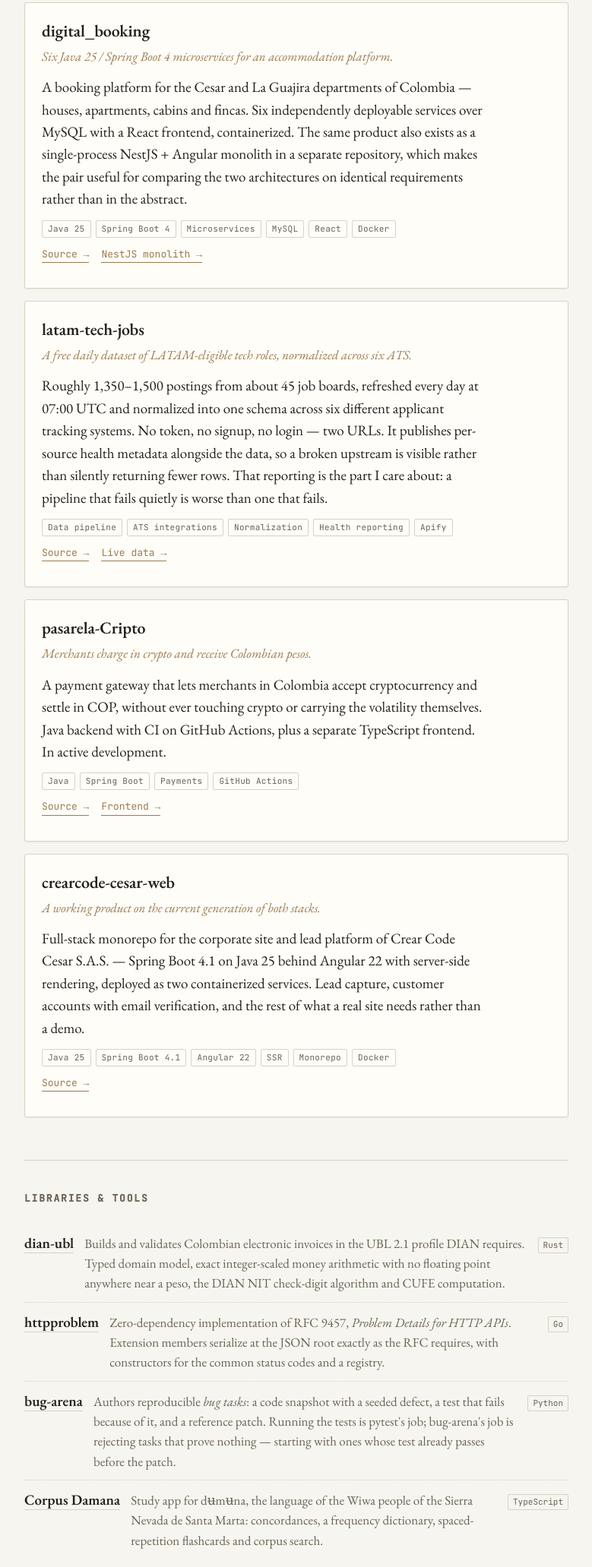
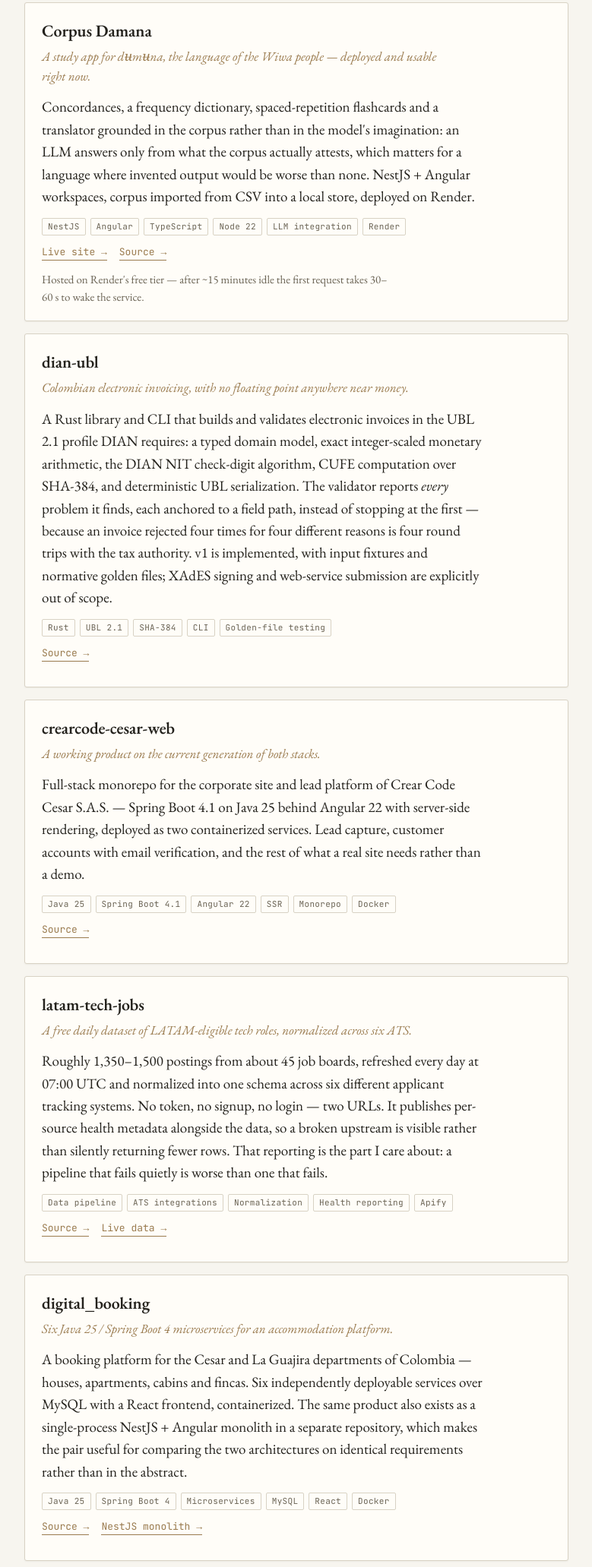
Before and after one commit to JuanCarlosGuti/JuanCarlosGuti.github.io, a plain HTML site: page index.html in a window 1280 px wide. Shown: the part 977-3040 px from the top of the page at 76% size, without its empty margins (250-1029 px from the left). Drawn offline with nearby package versions, Linux system fonts and the light colour scheme.

Commit message:
Feature Corpus Damana, dian-ubl and crearcode-cesar-web

```diff
--- a/index.html
+++ b/index.html
@@ -154,11 +154,28 @@
   </article>
 
   <article class="proj">
-    <h3><a href="https://github.com/JuanCarlosGuti/digital_booking">digital_booking</a></h3>
-    <p class="tagline">Six Java 25 / Spring Boot 4 microservices for an accommodation platform.</p>
-    <p>A booking platform for the Cesar and La Guajira departments of Colombia — houses, apartments, cabins and fincas. Six independently deployable services over MySQL with a React frontend, containerized. The same product also exists as a single-process NestJS + Angular monolith in a separate repository, which makes the pair useful for comparing the two architectures on identical requirements rather than in the abstract.</p>
-    <ul class="stack"><li>Java 25</li><li>Spring Boot 4</li><li>Microservices</li><li>MySQL</li><li>React</li><li>Docker</li></ul>
-    <p class="links"><a href="https://github.com/JuanCarlosGuti/digital_booking">Source →</a> <a href="https://github.com/JuanCarlosGuti/cesar-travel">NestJS monolith →</a></p>
+    <h3><a href="https://corpus-damana.onrender.com">Corpus Damana</a></h3>
+    <p class="tagline">A study app for dʉmʉna, the language of the Wiwa people — deployed and usable right now.</p>
+    <p>Concordances, a frequency dictionary, spaced-repetition flashcards and a translator grounded in the corpus rather than in the model's imagination: an LLM answers only from what the corpus actually attests, which matters for a language where invented output would be worse than none. NestJS + Angular workspaces, corpus imported from CSV into a local store, deployed on Render.</p>
+    <ul class="stack"><li>NestJS</li><li>Angular</li><li>TypeScript</li><li>Node 22</li><li>LLM integration</li><li>Render</li></ul>
+    <p class="links"><a href="https://corpus-damana.onrender.com">Live site →</a> <a href="https://github.com/JuanCarlosGuti/traductorDumuna">Source →</a></p>
+    <p style="font-size:15px;color:var(--muted);margin:10px 0 0">Hosted on Render's free tier — after ~15 minutes idle the first request takes 30–60 s to wake the service.</p>
+  </article>
+
+  <article class="proj">
+    <h3><a href="https://github.com/JuanCarlosGuti/dian-ubl">dian-ubl</a></h3>
+    <p class="tagline">Colombian electronic invoicing, with no floating point anywhere near money.</p>
+    <p>A Rust library and CLI that builds and validates electronic invoices in the UBL 2.1 profile DIAN requires: a typed domain model, exact integer-scaled monetary arithmetic, the DIAN NIT check-digit algorithm, CUFE computation over SHA-384, and deterministic UBL serialization. The validator reports <em>every</em> problem it finds, each anchored to a field path, instead of stopping at the first — because an invoice rejected four times for four different reasons is four round trips with the tax authority. v1 is implemented, with input fixtures and normative golden files; XAdES signing and web-service submission are explicitly out of scope.</p>
+    <ul class="stack"><li>Rust</li><li>UBL 2.1</li><li>SHA-384</li><li>CLI</li><li>Golden-file testing</li></ul>
+    <p class="links"><a href="https://github.com/JuanCarlosGuti/dian-ubl">Source →</a></p>
+  </article>
+
+  <article class="proj">
+    <h3><a href="https://github.com/JuanCarlosGuti/crearcode-cesar-web">crearcode-cesar-web</a></h3>
+    <p class="tagline">A working product on the current generation of both stacks.</p>
+    <p>Full-stack monorepo for the corporate site and lead platform of Crear Code Cesar S.A.S. — Spring Boot 4.1 on Java 25 behind Angular 22 with server-side rendering, deployed as two containerized services. Lead capture, customer accounts with email verification, and the rest of what a real site needs rather than a demo.</p>
+    <ul class="stack"><li>Java 25</li><li>Spring Boot 4.1</li><li>Angular 22</li><li>SSR</li><li>Monorepo</li><li>Docker</li></ul>
+    <p class="links"><a href="https://github.com/JuanCarlosGuti/crearcode-cesar-web">Source →</a></p>
   </article>
 
   <article class="proj">
@@ -170,6 +187,14 @@
   </article>
 
   <article class="proj">
+    <h3><a href="https://github.com/JuanCarlosGuti/digital_booking">digital_booking</a></h3>
+    <p class="tagline">Six Java 25 / Spring Boot 4 microservices for an accommodation platform.</p>
+    <p>A booking platform for the Cesar and La Guajira departments of Colombia — houses, apartments, cabins and fincas. Six independently deployable services over MySQL with a React frontend, containerized. The same product also exists as a single-process NestJS + Angular monolith in a separate repository, which makes the pair useful for comparing the two architectures on identical requirements rather than in the abstract.</p>
+    <ul class="stack"><li>Java 25</li><li>Spring Boot 4</li><li>Microservices</li><li>MySQL</li><li>React</li><li>Docker</li></ul>
+    <p class="links"><a href="https://github.com/JuanCarlosGuti/digital_booking">Source →</a> <a href="https://github.com/JuanCarlosGuti/cesar-travel">NestJS monolith →</a></p>
+  </article>
+
+  <article class="proj">
     <h3><a href="https://github.com/JuanCarlosGuti/pasarela-Cripto">pasarela-Cripto</a></h3>
     <p class="tagline">Merchants charge in crypto and receive Colombian pesos.</p>
     <p>A payment gateway that lets merchants in Colombia accept cryptocurrency and settle in COP, without ever touching crypto or carrying the volatility themselves. Java backend with CI on GitHub Actions, plus a separate TypeScript frontend. In active development.</p>
@@ -177,24 +202,11 @@
     <p class="links"><a href="https://github.com/JuanCarlosGuti/pasarela-Cripto">Source →</a> <a href="https://github.com/JuanCarlosGuti/pasarela-front">Frontend →</a></p>
   </article>
 
-  <article class="proj">
-    <h3><a href="https://github.com/JuanCarlosGuti/crearcode-cesar-web">crearcode-cesar-web</a></h3>
-    <p class="tagline">A working product on the current generation of both stacks.</p>
-    <p>Full-stack monorepo for the corporate site and lead platform of Crear Code Cesar S.A.S. — Spring Boot 4.1 on Java 25 behind Angular 22 with server-side rendering, deployed as two containerized services. Lead capture, customer accounts with email verification, and the rest of what a real site needs rather than a demo.</p>
-    <ul class="stack"><li>Java 25</li><li>Spring Boot 4.1</li><li>Angular 22</li><li>SSR</li><li>Monorepo</li><li>Docker</li></ul>
-    <p class="links"><a href="https://github.com/JuanCarlosGuti/crearcode-cesar-web">Source →</a></p>
-  </article>
-
 </section>
 
 <section>
   <h2>Libraries &amp; tools</h2>
   <ul class="more">
-    <li>
-      <span class="name"><a href="https://github.com/JuanCarlosGuti/dian-ubl">dian-ubl</a></span>
-      <span class="desc">Builds and validates Colombian electronic invoices in the UBL 2.1 profile DIAN requires. Typed domain model, exact integer-scaled money arithmetic with no floating point anywhere near a peso, the DIAN NIT check-digit algorithm and CUFE computation.</span>
-      <span class="lang">Rust</span>
-    </li>
     <li>
       <span class="name"><a href="https://github.com/JuanCarlosGuti/httpproblem">httpproblem</a></span>
       <span class="desc">Zero-dependency implementation of RFC 9457, <em>Problem Details for HTTP APIs</em>. Extension members serialize at the JSON root exactly as the RFC requires, with constructors for the common status codes and a registry.</span>
@@ -204,11 +216,6 @@
       <span class="name"><a href="https://github.com/JuanCarlosGuti/bug-arena">bug-arena</a></span>
       <span class="desc">Authors reproducible <em>bug tasks</em>: a code snapshot with a seeded defect, a test that fails because of it, and a reference patch. Running the tests is pytest's job; bug-arena's job is rejecting tasks that prove nothing — starting with ones whose test already passes before the patch.</span>
       <span class="lang">Python</span>
-    </li>
-    <li>
-      <span class="name"><a href="https://github.com/JuanCarlosGuti/traductorDumuna">Corpus Damana</a></span>
-      <span class="desc">Study app for dʉmʉna, the language of the Wiwa people of the Sierra Nevada de Santa Marta: concordances, a frequency dictionary, spaced-repetition flashcards and corpus search.</span>
-      <span class="lang">TypeScript</span>
     </li>
   </ul>
 </section>
```
